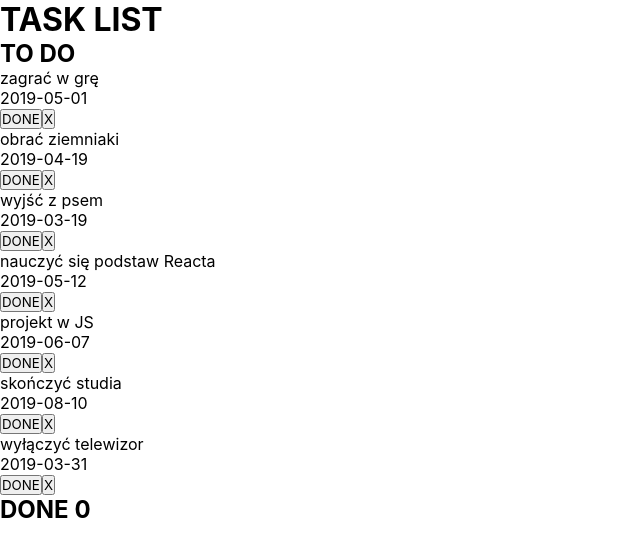
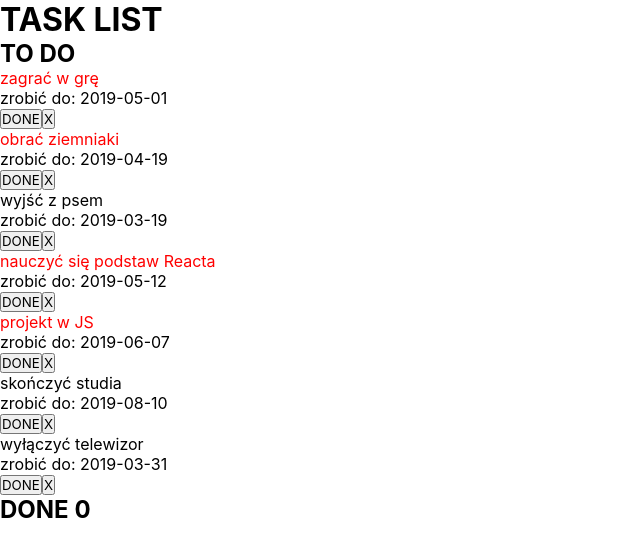
Before and after one commit to conspir0/114.react-to-do-app, a React (Create React App) app: page / in a window 1280 px wide. Shown: the top 556 px of the page, without its empty margins (0-640 px from the left). Built offline with nearby package versions, Linux system fonts and the light colour scheme.

Commit message:
Change display data in Task component

```diff
--- a/src/components/Task.js
+++ b/src/components/Task.js
@@ -1,15 +1,31 @@
 import React from "react";
 
 const Task = props => {
-  const { id, text, date } = props.task;
+  const style = {
+    color: "red"
+  };
+  const { id, text, date, status, important, finishDate } = props.task;
+
+  if (status) {
     return (
       <div>
-      <div>{text}</div>
-      <div>{date}</div>
+        <div style={important ? style : null}>{text}</div>
+        <div>zrobić do: {date}</div>
         <button onClick={() => props.status(id)}>DONE</button>
         <button onClick={() => props.delete(id)}>X</button>
       </div>
     );
+  } else {
+    const finishTime = new Date(finishDate).toLocaleString();
+
+    return (
+      <div>
+        <div>{text}</div>
+        <div>zrobić do: {date}</div>
+        <div>wykonano: {finishTime}</div>
+        <button onClick={() => props.delete(id)}>X</button>
+      </div>
+    );
+  }
 };
-
 export default Task;
```
Lines whose indentation alone changed are shown as unchanged.
